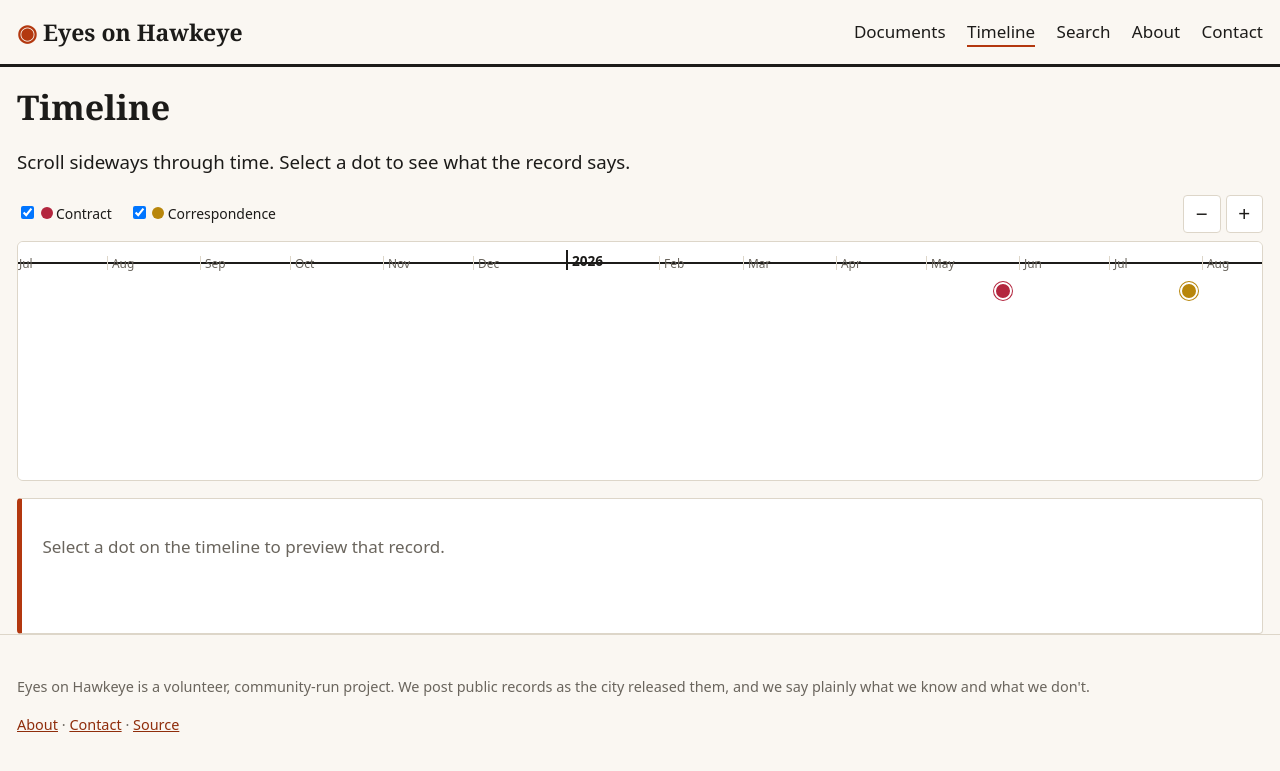
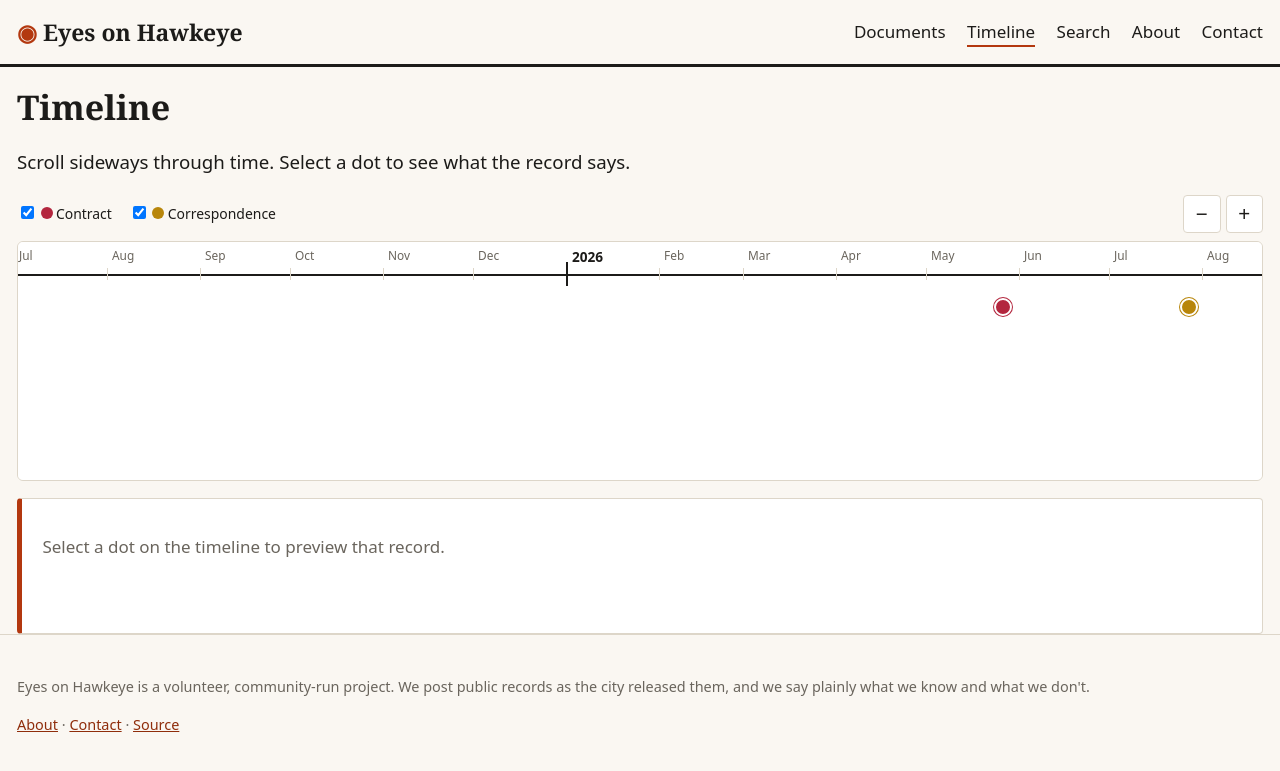
Before and after one commit to michaeldhart/eyes-on-hawkeye, a Jekyll site: the page built from timeline.html, in a window 1280 px wide. Shown: the top 771 px of the page. Built offline with Jekyll 4.4.1, drawn with Linux system fonts in a browser that asks for light colours.

Commit message:
Timeline: move axis labels above the line so it no longer strikes through them
Co-Authored-By: Claude Sonnet 5.5 <noreply@anthropic.com>

```diff
--- a/assets/css/site.css
+++ b/assets/css/site.css
@@ -76,11 +76,11 @@ pre.doc-text { white-space: pre-wrap; word-wrap: break-word; font-family: ui-mon
 .zoom button { font-size: 1.2rem; width: 2.2rem; height: 2.2rem; border: 1px solid var(--line); background: var(--card); color: var(--fg); border-radius: 4px; cursor: pointer; margin-left: .3rem; }
 .timeline { overflow-x: auto; border: 1px solid var(--line); background: var(--card); border-radius: 6px; }
 .tl-inner { position: relative; min-height: 14rem; }
-.tl-inner::before { content: ""; position: absolute; left: 0; right: 0; top: 20px; border-top: 2px solid var(--fg); }
-.tick { position: absolute; top: 14px; height: 14px; border-left: 1px solid var(--line); }
-.tick.year { border-left: 2px solid var(--fg); height: 20px; top: 8px; }
-.tick span { position: absolute; top: -2px; left: 4px; font-size: .7rem; color: var(--muted); white-space: nowrap; }
-.tick.year span { font-weight: 700; color: var(--fg); font-size: .8rem; top: 0; }
+.tl-inner::before { content: ""; position: absolute; left: 0; right: 0; top: 32px; border-top: 2px solid var(--fg); }
+.tick { position: absolute; top: 26px; height: 12px; border-left: 1px solid var(--line); }
+.tick.year { border-left: 2px solid var(--fg); height: 24px; top: 20px; }
+.tick span { position: absolute; top: -22px; left: 4px; font-size: .7rem; color: var(--muted); white-space: nowrap; }
+.tick.year span { font-weight: 700; color: var(--fg); font-size: .8rem; top: -16px; }
 .dot { position: absolute; width: 18px; height: 18px; margin-left: -9px; border-radius: 50%; background: var(--c); border: 2px solid var(--card); box-shadow: 0 0 0 1px var(--c); cursor: pointer; padding: 0; }
 .dot:hover, .dot:focus-visible { transform: scale(1.3); outline: 2px solid var(--fg); outline-offset: 2px; }
 .dot.sel { box-shadow: 0 0 0 3px var(--fg); transform: scale(1.25); }
--- a/assets/js/timeline.js
+++ b/assets/js/timeline.js
@@ -50,7 +50,7 @@
       b.type = 'button';
       b.className = 'dot' + (selected === it ? ' sel' : '');
       b.style.left = x + 'px';
-      b.style.top = (40 + lane * ROW) + 'px';
+      b.style.top = (56 + lane * ROW) + 'px';
       b.style.setProperty('--c', colors[it.type] || '#6b6b6b');
       b.setAttribute('aria-label', fmt(it.date) + ': ' + it.title);
       b.title = fmt(it.date) + ' — ' + it.title;
```
